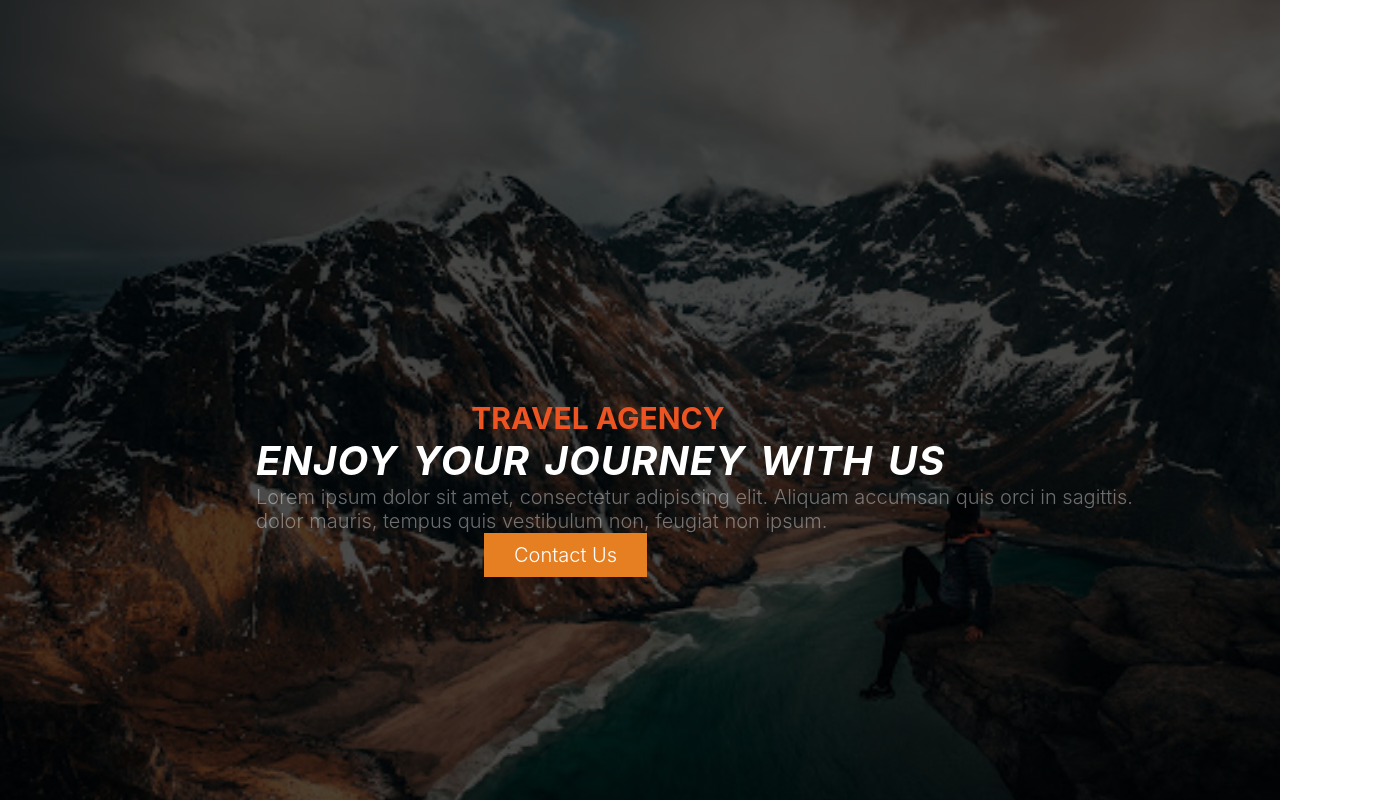
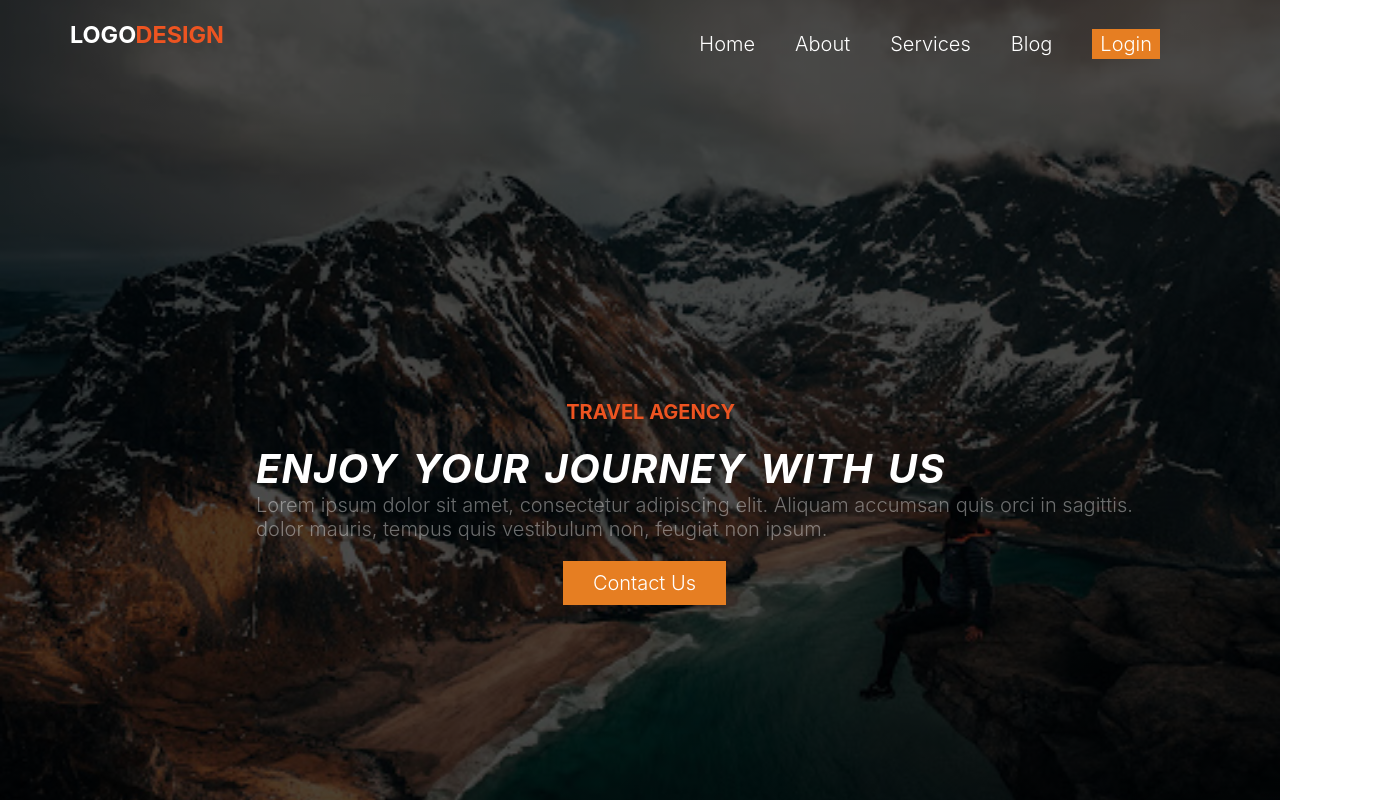
Before and after one commit to mchomvus4/project02, a React (Create React App) app: page / in a window 1280 px wide. Shown: the whole page, 1396 px wide, since content can reach past the window. Built offline with nearby package versions, Linux system fonts and the light colour scheme.

Commit message:
files updated

```diff
--- a/src/components/NavBar/NavBar.js
+++ b/src/components/NavBar/NavBar.js
@@ -1,11 +1,26 @@
 import React from 'react'
 import './Style.css';
-import '../Grid.css';
+
 function NavBar() {
     return (
         <div>
-            <body>
-                <header>
+
+            <header>
+                <nav>
+                    <div className="row">
+                        <h3 className="logedesign"><span className="logo">LOGO</span>&nbsp;<span className="design">DESIGN</span></h3>
+                        <ul className="main-nav">
+                            <li><a href="#">Home</a></li>
+                            <li><a href="#">About</a></li>
+                            <li><a href="#">Services</a></li>
+                            <li><a href="#">Blog</a></li>
+                            <li className="login"><a href="#">Login</a></li>
+
+
+
+                        </ul>
+                    </div>
+                </nav>
                     <div className="travel-text-box">
                         <h2 className="travel">Travel Agency</h2>
                         <h1>Enjoy Your Journey with US</h1>
@@ -13,7 +28,7 @@ function NavBar() {
                         <a className="btn-btn-contact" href ="#">Contact Us</a>
                     </div>
                 </header>
-            </body>
+
         </div>
     )
 }
--- a/src/components/NavBar/Style.css
+++ b/src/components/NavBar/Style.css
@@ -8,15 +8,16 @@ header{
 
 .travel-text-box{
     position: absolute;
-    width: 1140px;
     top: 50%;
     left: 20%;
 }
 .travel{
     color: #ed5421;
     text-align: center;
-    margin-right:40%;
+    margin-right:10%;
     text-transform: uppercase;
+    margin-bottom: 20px;
+    font-size: 20px;
 }
 h1{
     margin: 0;
@@ -31,13 +32,59 @@ h1{
     color: #fff;
     opacity: 0.4;
 }
-.btn-btn-contact{
+
+.btn-btn-contact:link,
+.btn-btn-contact:visited{
     display: inline-block;
     padding: 10px 30px;
     font-weight: 300;
     text-decoration: none;
     background-color: #e67e22;
     color: #fff;
-    margin-left: 20%;
 
 }
+.btn-btn-contact:hover,
+.btn-btn-contact:active{
+    background-color: #61b69d;
+}
+.btn-btn-contact{
+    margin-top: 20px;
+    margin-left: 35%;
+    transition: background-color 0.4s, border 0.4s, color 0.4s;
+}
+.design{
+    color: #ed5421;
+    position: absolute;
+    margin-top: 20px;
+    margin-left: 60px;
+
+
+}
+.logo{
+    color: #fff;
+    position: absolute;
+    margin-top: 20px;
+}
+.logo,
+.design{
+    float: left;
+}
+.main-nav{
+    float: right;
+    list-style: none;
+    margin-right: 50px;
+
+}
+.main-nav li{
+    display: inline-block;
+    margin-left: 40px;
+}
+.main-nav li a{
+    color: #fff;
+    text-decoration: none;
+}
+ .login{
+    background-color: #e67e22;
+    padding: 3px 8px;
+
+}
```
